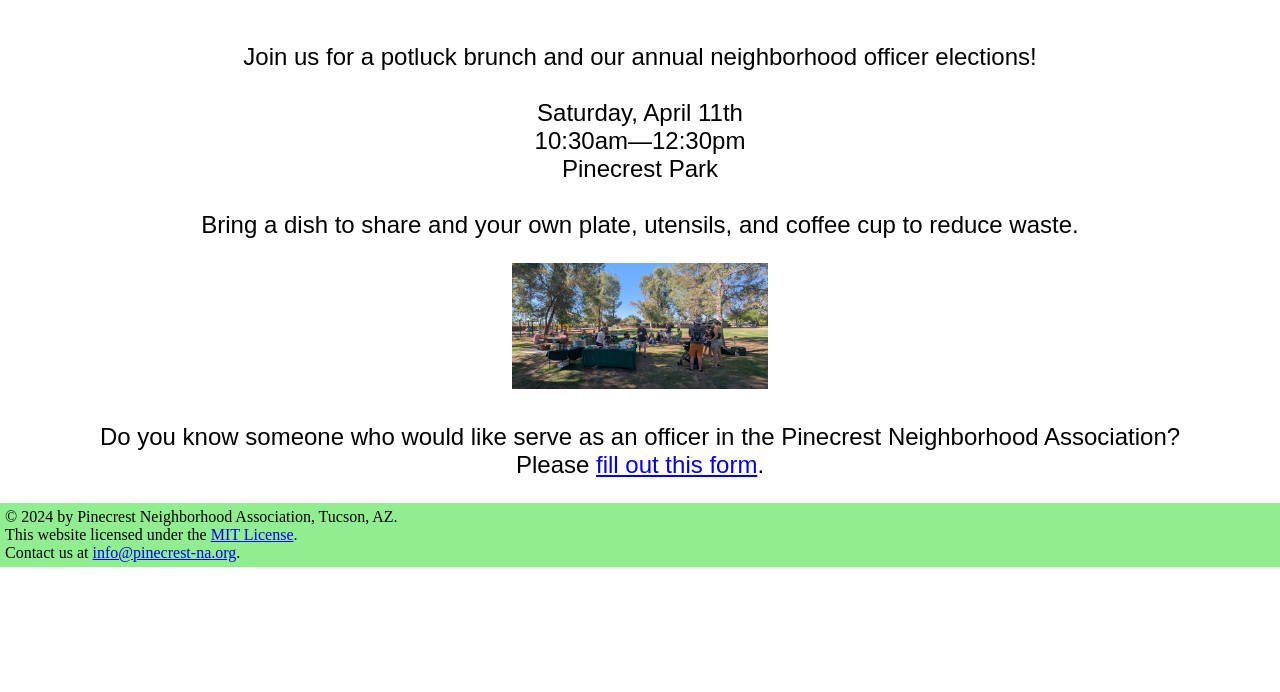
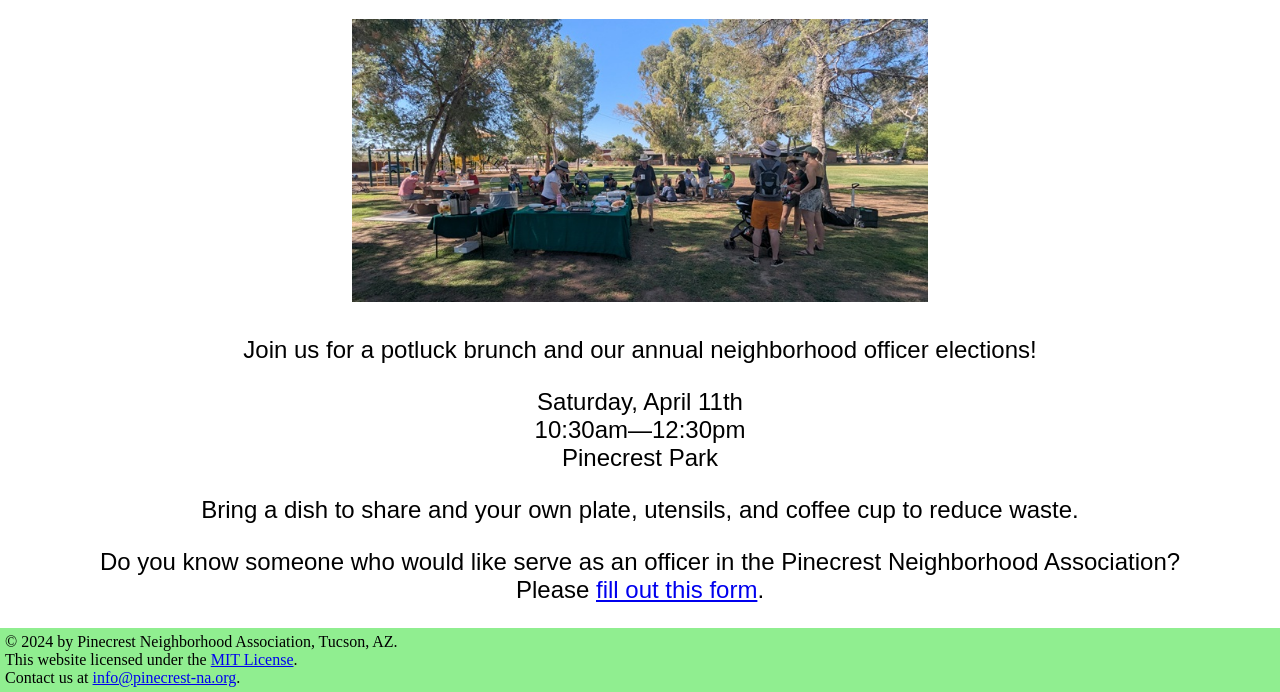
Before and after one commit to PinecrestNA/website, a plain HTML site: page index.html in a window 1280 px wide. Shown: the part 179-871 px from the top of the page. Before the commit the page ends 800 px from the top, so only its background shows below. Drawn offline with Linux system fonts and the light colour scheme.

Commit message:
Move image on home page.

```diff
--- a/index.html
+++ b/index.html
@@ -29,15 +29,6 @@
       <div class="home-header">
         <h1>Potluck and Elections</h1>
       </div>
-      <p class="home-text">
-        Join us for a potluck brunch and our annual neighborhood officer
-        elections!<br /><br />
-        Saturday, April 11th<br />
-        10:30am&mdash;12:30pm<br />
-        Pinecrest Park<br /><br />
-        Bring a dish to share and your own plate, utensils, and coffee cup to
-        reduce waste.
-      </p>
       <div class="home-content">
         <img
           id="pinecrest-event"
@@ -45,6 +36,19 @@
           alt="A photograph of a potluck brunch in Pinecrest Park."
         />
       </div>
+      <p class="home-text">
+        Join us for a potluck brunch and our annual neighborhood officer
+        elections!
+      </p>
+      <p class="home-text">
+        Saturday, April 11th<br />
+        10:30am&mdash;12:30pm<br />
+        Pinecrest Park
+      </p>
+      <p class="home-text">
+        Bring a dish to share and your own plate, utensils, and coffee cup to
+        reduce waste.
+      </p>
       <p class="home-text">
         Do you know someone who would like serve as an officer in the Pinecrest
         Neighborhood Association?<br />
--- a/styles/styles.css
+++ b/styles/styles.css
@@ -147,7 +147,7 @@ td {
         width: 90vw;
     }
     @media (width > 650px) {
-        width: 20vw;
+        width: 45vw;
     }
 }
 
```
